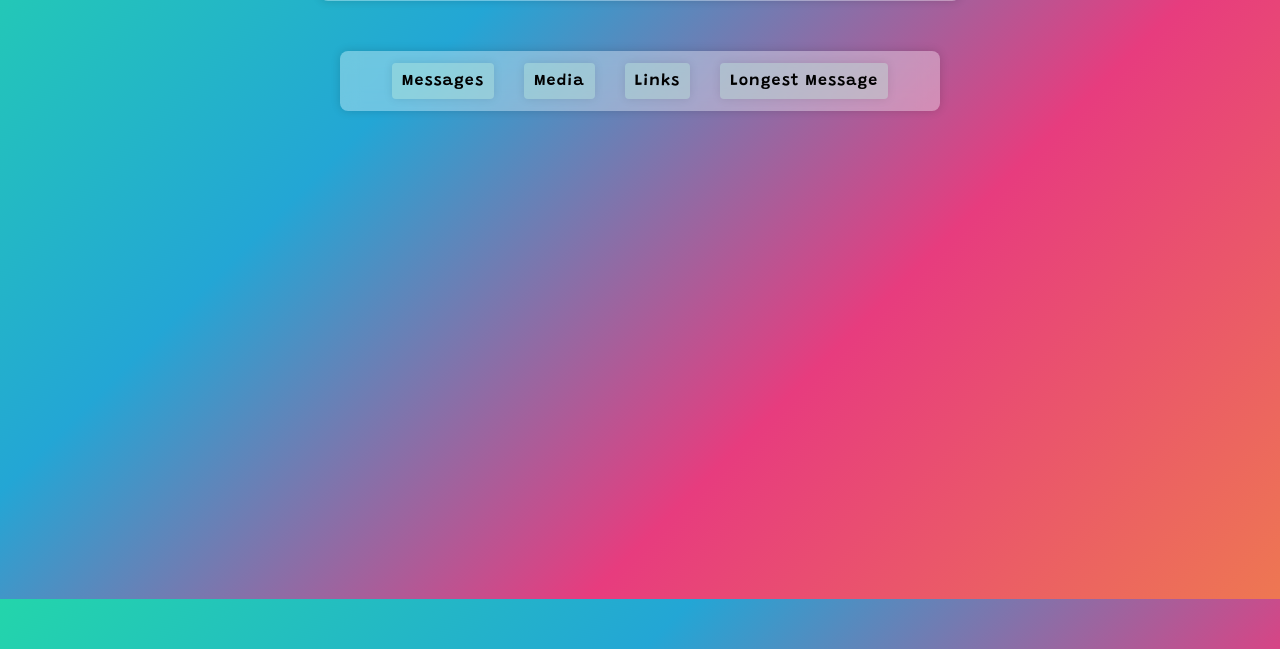
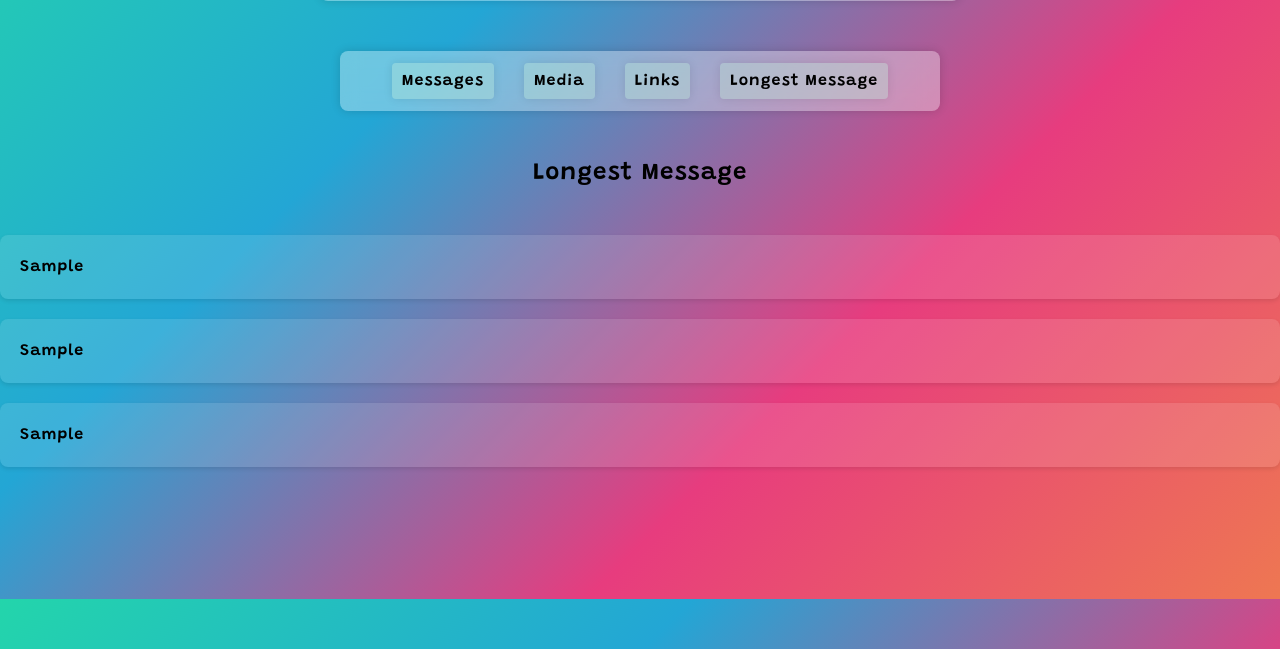
Before and after one commit to iiakshat/Friend-Flow, a Flask app: template App/templates/analyze.html in a window 1280 px wide. Shown: the part 201-850 px from the top of the page. Run offline with Flask 2, Linux system fonts and the light colour scheme; the template is opened without the code that fills it: most values are stand-ins (such as "Sample title", 1, 10 or a date in 2020); some libraries are stand-ins or nearby versions.

Commit message:
Update analyze.html

```diff
--- a/App/templates/analyze.html
+++ b/App/templates/analyze.html
@@ -110,6 +110,18 @@ style="max-width: 900px; {% if not selected_user %}display: none;{% endif %}">
 
     <h2 class="sub-heading"> Activity Insight </h2>
 
+    <!-- Number of Users : -->
+    {% if unique_users.__len__()>3 %}
+    <h3 style="justify-content: center; text-align: center;">
+        Total Number of Users : {{ unique_users.__len__()-1}}
+    </h3>
+    {% endif %}
+
+    <!-- Summary/ Conclusion : -->
+    <h3 style="justify-content: center; text-align: center;">
+        {{ graphs.conclusion }}
+    </h3>
+
     <!-- Inner Container 1 : Graph - Month Wise : -->
     <div class="graph-container time_graph" id="graph-container">
         {{ graphs.month_wise | safe }}
@@ -130,28 +142,12 @@ style="max-width: 900px; {% if not selected_user %}display: none;{% endif %}">
         {{ graphs.monthly | safe }}
     </div>
 
-    <h3 style="justify-content: center; text-align: center;">
-        {{ graphs.conclusion }}
-    </h3>
-    {% if unique_users.__len__()>3 %}
-    <h3 style="justify-content: center; text-align: center;">
-        Total Number of Users : {{ unique_users.__len__()-1}}
-    </h3>
-    {% endif %}
-
 </div>
 
 
 <!-- Container 6 : Result for Longest Message :  -->
 <div class="container"
     style="max-width: 900px; {% if not selected_user %}display: none;{% endif %} padding-bottom: 100px;">
-
-    <h2 class="sub-heading"> Longest Message </h2>
-    {% for i in range(1,4) %}
-    <div class="longest_msg" id="longest_msg">
-        {{ results.longest_msg[i]}}
-    </div>
-    {% endfor %}
 
     {% if unique_users.__len__() < 4 %}
     <div class="responseTime">
@@ -162,13 +158,21 @@ style="max-width: 900px; {% if not selected_user %}display: none;{% endif %}">
         {% endif %}
         {% endfor %}
         <h3>{{ results.fasterReply }}
+        </div>
+    {% endif %}
     </div>
-    {% endif %}
-</div>
 
-<!-- Container 7.1 : Result for Links :  -->
-<div class="container" style="max-width: 900px; {% if not selected_user %}display: none;{% endif %} padding-bottom: 100px;">
-    <div class="shared-links"> View Links </div>
+    <h2 class="sub-heading"> Longest Message </h2>
+    {% for i in range(1,4) %}
+    <div class="longest_msg" id="longest_msg">
+        {{ results.longest_msg[i]}}
+    </div>
+    {% endfor %}
+
+
+    <!-- Container 7.1 : Result for Links :  -->
+    <div class="container" style="max-width: 900px; {% if not selected_user %}display: none;{% endif %} padding-bottom: 100px;">
+        <div class="shared-links"> View Links </div>
 </div>
 
 
@@ -179,6 +183,16 @@ style="max-width: 900px; {% if not selected_user %}display: none;{% endif %}">
         <ul id="links-list">
         </ul>
     </div>
+</div> -->
+
+<!-- Container 8 : Emotions of User :  -->
+    <!-- <div class="container"
+        style="max-width: 900px; {% if not selected_user %}display: none;{% endif %}">
+
+        <h2 class="sub-heading"> Emotions </h2>
+        <div class="graph-container" id="graph-container">
+            {{ chatMood | safe }}
+        </div>
 </div> -->
 
 <!-- Scripts :  -->
```
